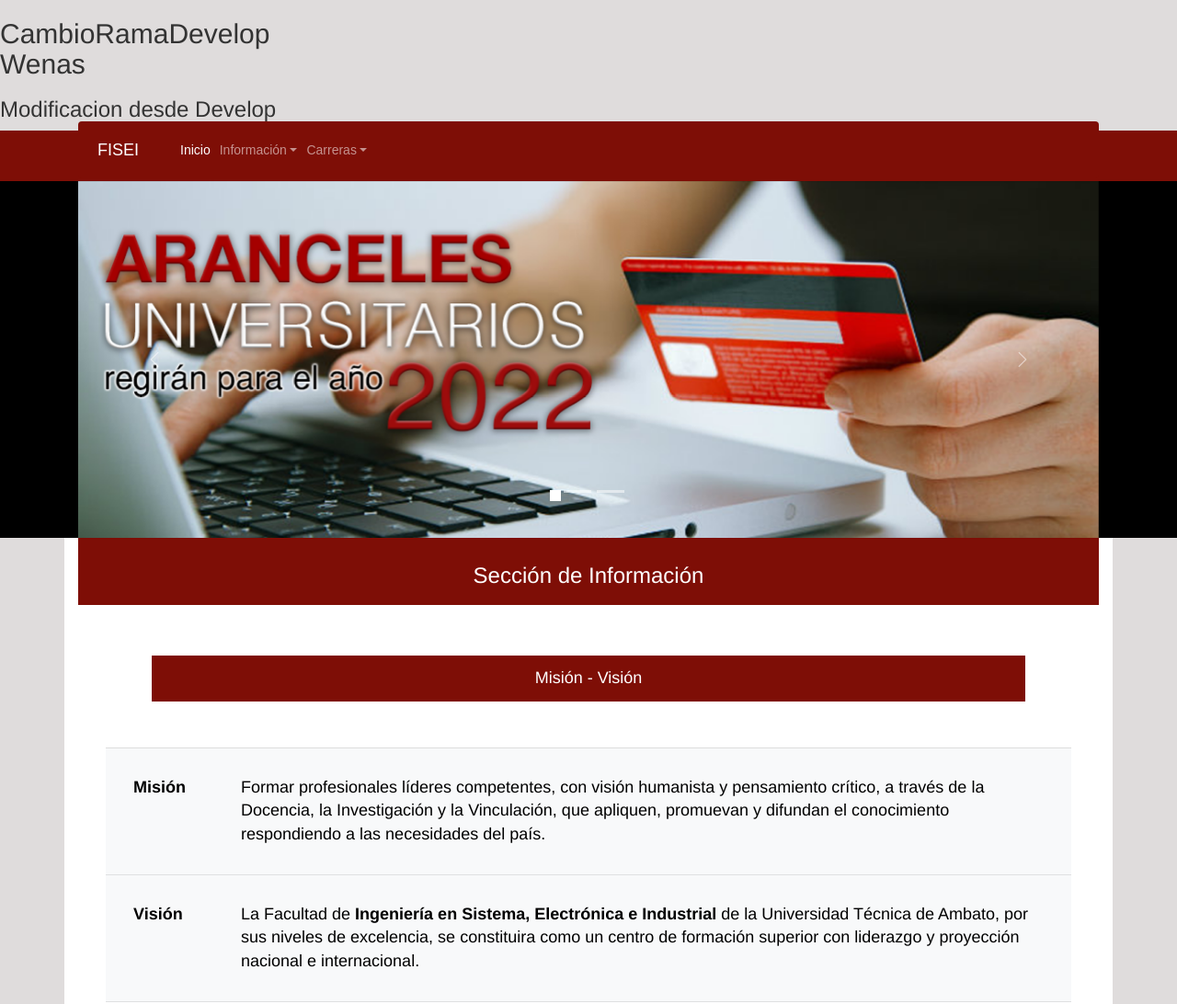
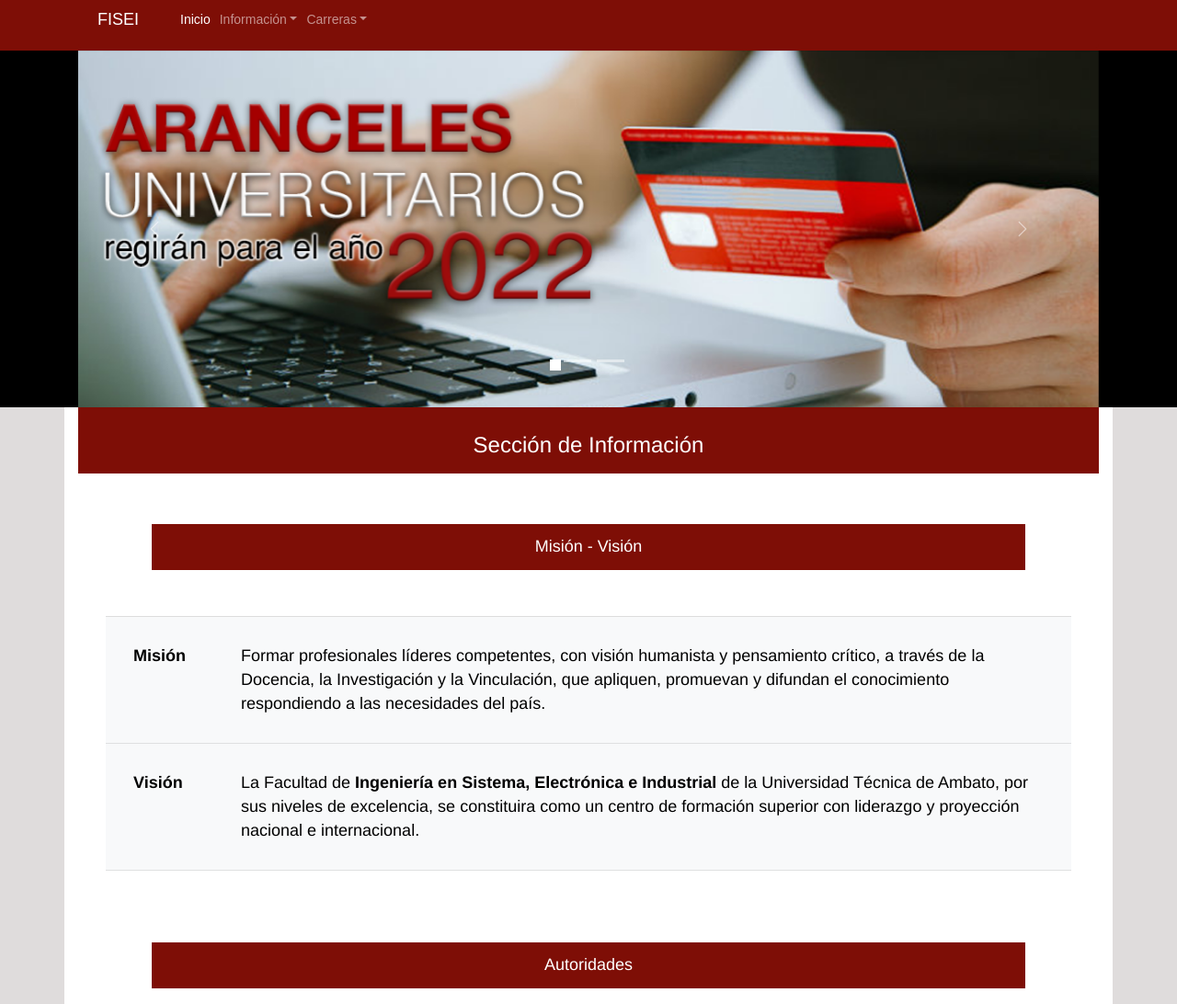
Before and after one commit to ChrisitanLP/Proyecto_GitHub, a plain HTML site: page index.html in a window 1280 px wide. Shown: the top 1092 px of the page at 92% size. Drawn offline with nearby package versions, Linux system fonts and the light colour scheme.

Commit message:
Update index.html

```diff
--- a/index.html
+++ b/index.html
@@ -24,9 +24,6 @@
   </head>
 
   <body>
-    <!--NavBarMenu Opciones (Inicio, Información, Contacto, Carreras)-->
-    <h2>CambioRamaDevelop<br>Wenas</h2>
-	<h3>Modificacion desde Develop</h3>
     <section style="background: #7e0e06;">
       <div class="container" style="background: #7e0e06; margin-bottom: 50px;">
         <nav class="mb-1 navbar navbar-expand-lg navbar-dark default-color">
```
